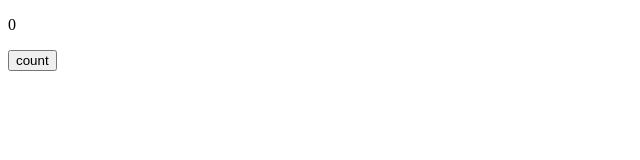
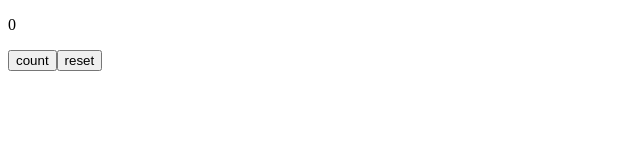
Before and after one commit to ashupublicgitrepo/VsCodeGitRough, a React (Vite) app in the folder GitPro_cleanReact/miniAdminPanel/: page / in a window 1280 px wide. Shown: the top 160 px of the page, without its empty margins (0-640 px from the left). Built offline with nearby package versions, Linux system fonts and the light colour scheme.

Commit message:
introduced Lifting state up

```diff
--- a/GitPro_cleanReact/miniAdminPanel/src/App.jsx
+++ b/GitPro_cleanReact/miniAdminPanel/src/App.jsx
@@ -1,6 +1,7 @@
 import React, { useState } from "react";
 import UIShow from "./UIShow";
 import CounterButton from "./CounterButton";
+import ResetButton from "./ResetButton";
 
 
 const App = () => {
@@ -12,8 +13,13 @@ const App = () => {
           res();
         }, 500);
       });
-    }
-    async function validator() {
+  }
+  function resetter() {
+    if (loading) return false;
+    setCount(0);
+
+  }
+    async function counter() {
         if (loading) return false;
         setLoading(true);
         await uploader();
@@ -24,7 +30,8 @@ const App = () => {
     return (
       <>
         <UIShow loading={loading} count={count} />
-        <CounterButton props={[validator, loading]} />
+        <CounterButton counter= {counter} loading = {loading} />
+        <ResetButton loading={loading} reset={resetter} />
 
         {/* in counter component i passed props as array, by intention to learn effect of passing prop as an array, also i wrote just validator and not in a callback function */}
         {/* here we observe how multiple props can be passed and distructure in relevent component, also difference between passing as object and an array */}
--- a/GitPro_cleanReact/miniAdminPanel/src/CounterButton.jsx
+++ b/GitPro_cleanReact/miniAdminPanel/src/CounterButton.jsx
@@ -1,9 +1,8 @@
 import React from "react";
 
-const CounterButton = (props) => {
-    const [validator, loading] = props.props;
+const CounterButton = ({counter, loading}) => {
     return (
-      <button onClick={validator} disabled={loading}>
+      <button onClick={counter} disabled={loading}>
         count
       </button>
     );
--- /dev/null
+++ b/GitPro_cleanReact/miniAdminPanel/src/ResetButton.jsx
@@ -0,0 +1,8 @@
+import React from "react";
+
+const ResetButton = ({loading, reset}) => {
+    return (
+        <button disabled={loading} onClick={reset}>reset</button>
+    );
+}
+export default ResetButton;
```
